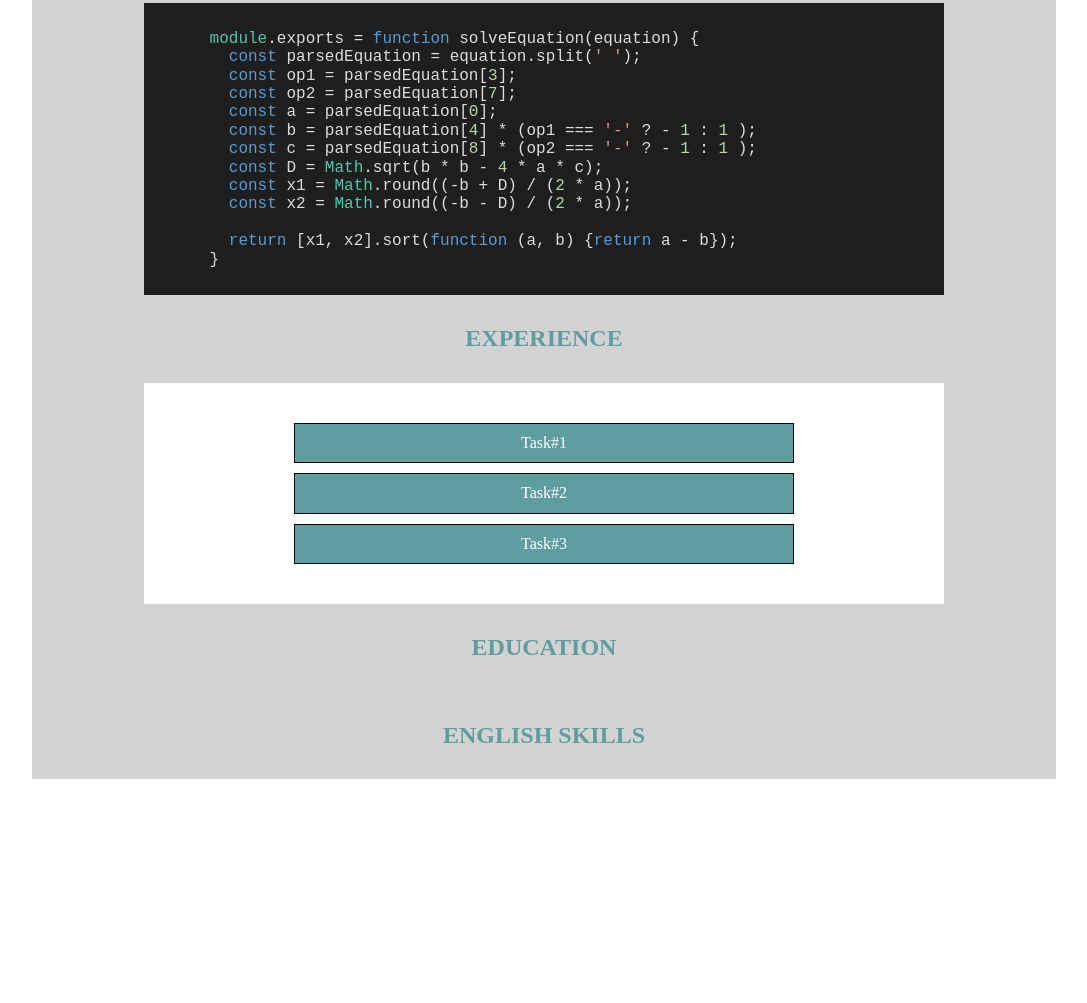
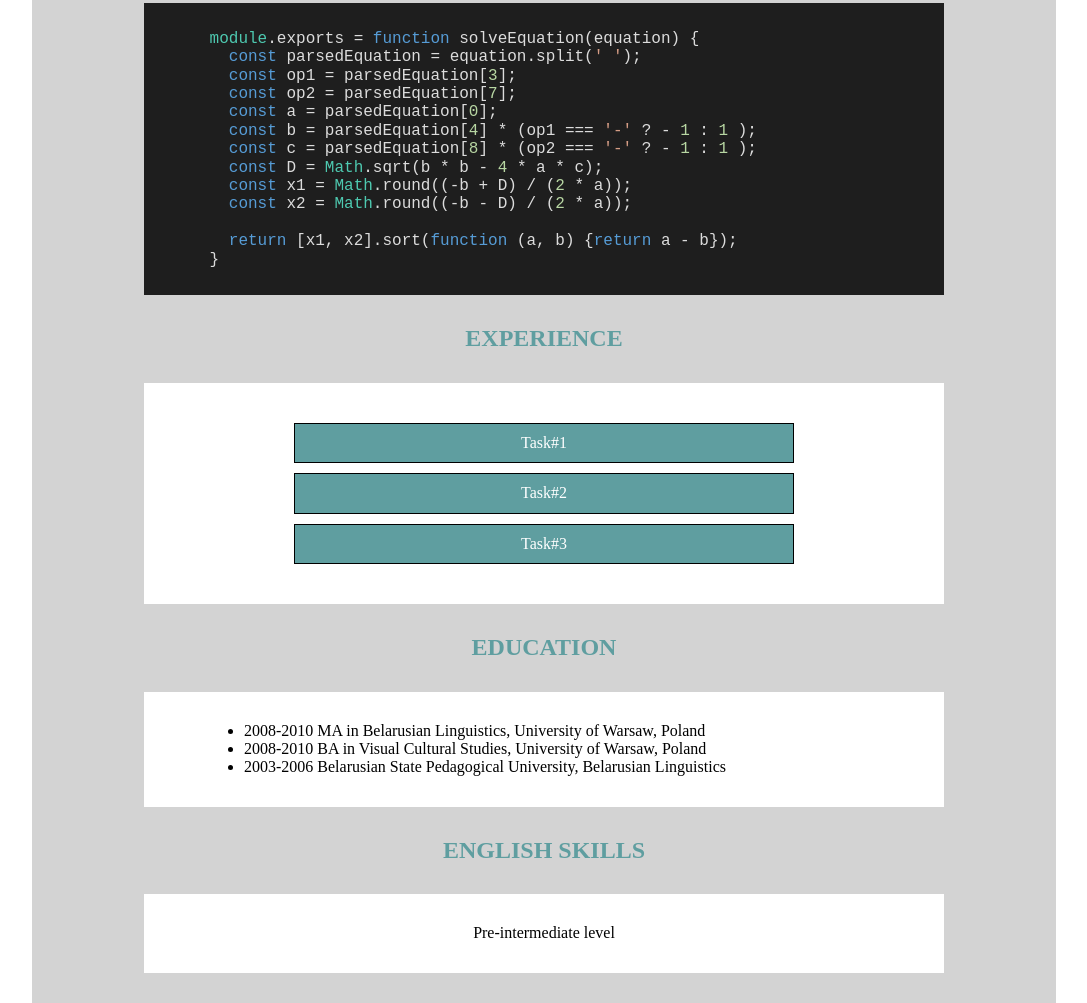
Before and after one commit to nataliamotuz/rsschool-codejam1-cv, a plain HTML site: page index.html in a window 1280 px wide. Shown: the part 907-1910 px from the top of the page, without its empty margins (96-1183 px from the left). Before the commit the page ends 1686 px from the top, so only its background shows below. Drawn offline with Linux system fonts and the light colour scheme.

Commit message:
feat: added education and english sections

```diff
--- a/index.html
+++ b/index.html
@@ -107,9 +107,13 @@
       <li><a href="https://github.com/nataliamotuz/quadratic-equation" target="_blank">Task#3</a></li>
     </ul>
     <h1 class="title">Education</h1>
-    <!-- TODO add education -->
+      <ul class="content-block education">
+        <li>2008-2010 MA in Belarusian Linguistics, University of Warsaw, Poland</li>
+        <li>2008-2010 BA in Visual Cultural Studies, University of Warsaw, Poland</li>
+        <li>2003-2006 Belarusian State Pedagogical University, Belarusian Linguistics</li>
+      </ul>
     <h1 class="title">English skills</h1>
-    <!-- TODO add english skils -->
+    <p class="content-block english">Pre-intermediate level</p>
   </div>
 </body>
 
--- a/style.css
+++ b/style.css
@@ -14,6 +14,7 @@ a {
   max-width: 1024px;
   margin: 0 auto;
   background-color:lightgray;
+  padding-bottom: 30px;
 }
 
 .content-block {
@@ -179,6 +180,19 @@ progress::-webkit-progress-value {
   display: block;
 }
 
+/* Education section */
+
+.education {
+  padding: 30px 0 30px 100px;
+}
+
+/* English section */
+
+.english {
+  padding: 30px;
+  text-align: center;
+}
+
 /* Mobile section */
 
 @media (max-width: 800px) {
```
